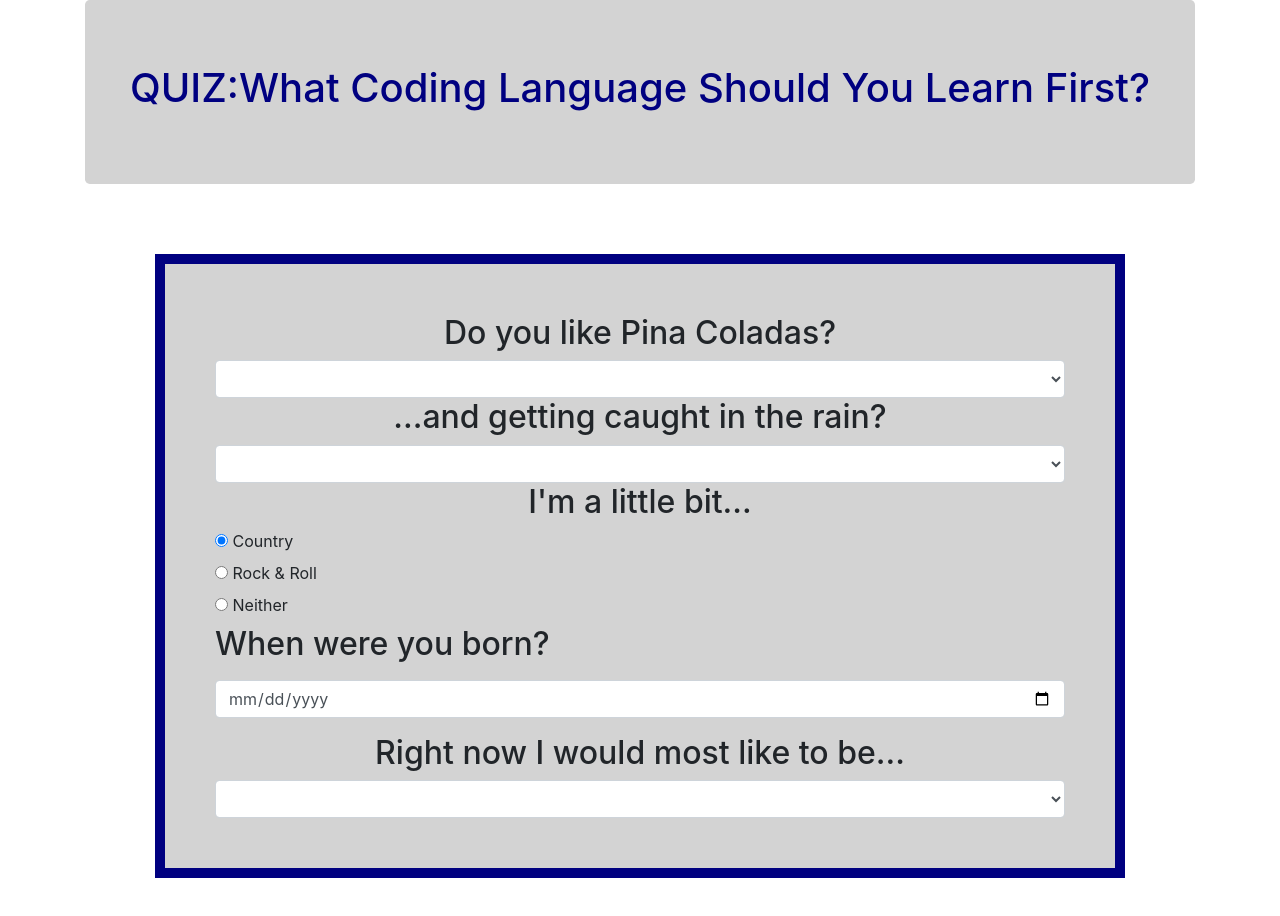
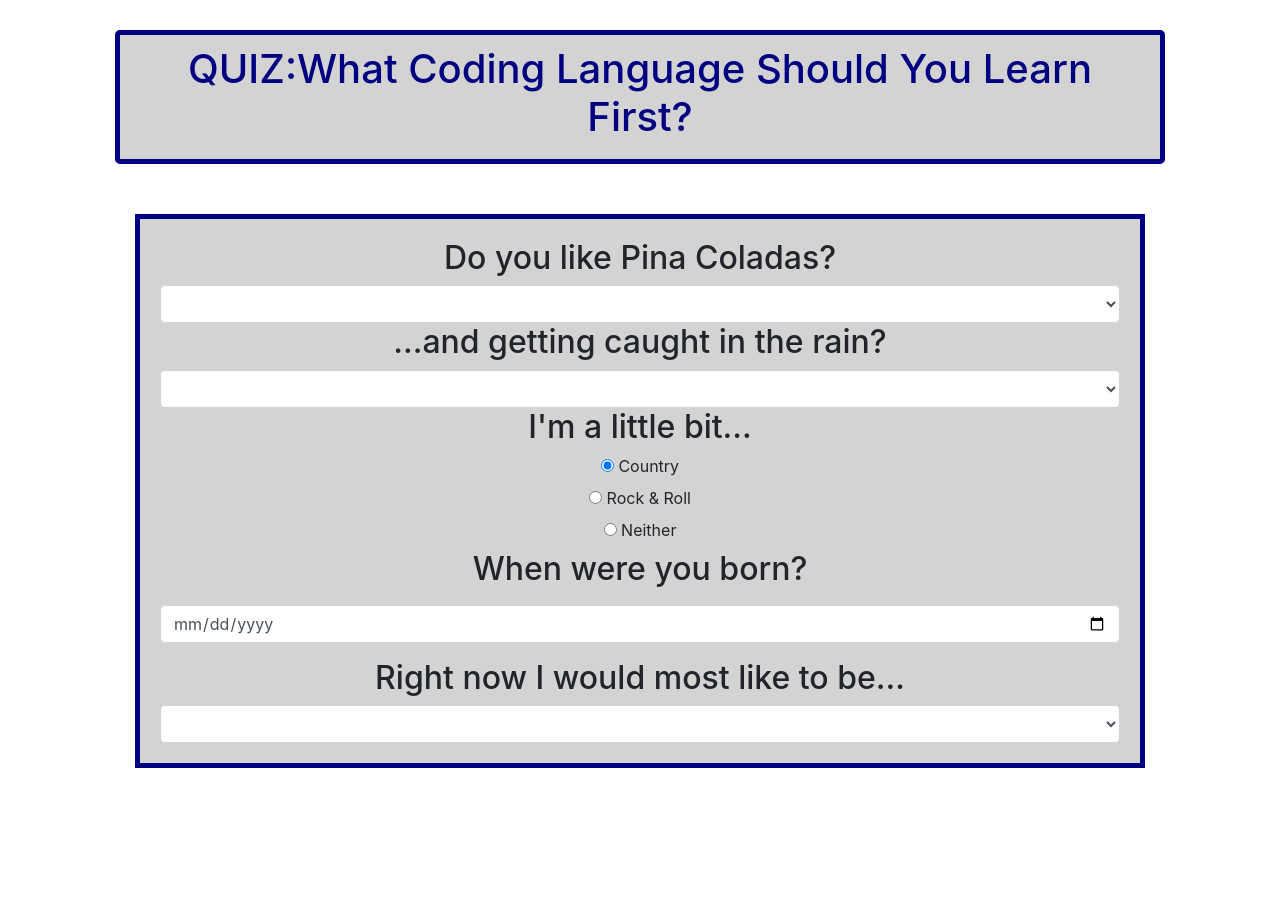
Before and after one commit to lauraemilys/code-review-2, a plain HTML site: page index.html in a window 1280 px wide. After the commit the page ends 818 px from the top, so only its background shows below. Drawn offline with Linux system fonts and the light colour scheme.

Commit message:
revises styling

```diff
--- a/css/styles.css
+++ b/css/styles.css
@@ -9,11 +9,22 @@ h2 {
 .jumbotron {
   color:navy;
   background-color:lightgray;
+  margin: 30px;
+  border: 5px solid navy;
+  padding: 10px;
 }
 
 #questions {
-  margin: 70px;
-  border: 10px solid navy;
-  padding: 50px;
   background-color: lightgray;
+  margin: 50px;
+  border: 5px solid navy;
+  padding: 20px;
 }
+
+.radio {
+  text-align: center;
+}
+
+.form-group {
+  text-align: center;
+}
```
Also changed, not shown: js/scripts.js (line endings or trailing spaces).
